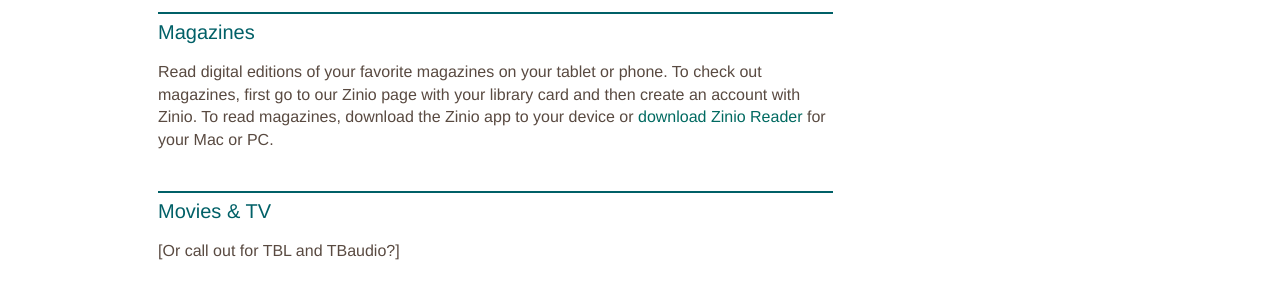
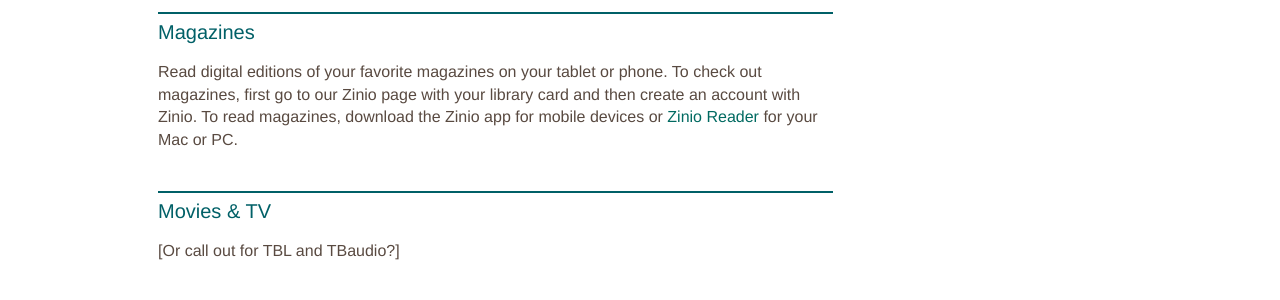
Before and after one commit to skokielibrary/spl-content, a Jekyll site: the page built from _content/annabelle/books-movies-more--ebooks-more.markdown, in a window 1280 px wide. Shown: the part 787-1087 px from the top of the page. Built offline with Jekyll 4.4.1, drawn with Linux system fonts in a browser that asks for light colours.

Commit message:
Updated books-movies-more--ebooks-more.markdown

```diff
--- a/_content/annabelle/books-movies-more--ebooks-more.markdown
+++ b/_content/annabelle/books-movies-more--ebooks-more.markdown
@@ -18,7 +18,7 @@ Download audiobooks onto phones or mobile devices with [Overdrive](http://overdr
 Download or stream chart-topping albums with no holds and no fees via [Hoopla](http://hoopla.skokielibrary.info). If your passion is classical music, you don't want to miss streaming the Naxos Music Library [link]. We also have Naxos Jazz [link] and Music Online [link] for streaming jazz, Americana, and world music.
 
 ##Magazines
-Read digital editions of your favorite magazines on your tablet or phone. To check out magazines, first go to our Zinio page with your library card and then create an account with Zinio. To read magazines, download the Zinio app to your device or [download Zinio Reader](http://www.zinio.com/www/apps/desktop.jsp) for your Mac or PC.
+Read digital editions of your favorite magazines on your tablet or phone. To check out magazines, first go to our Zinio page with your library card and then create an account with Zinio. To read magazines, download the Zinio app for mobile devices or [Zinio Reader](http://www.zinio.com/www/apps/desktop.jsp) for your Mac or PC.
 
 ##Movies & TV
 
```
